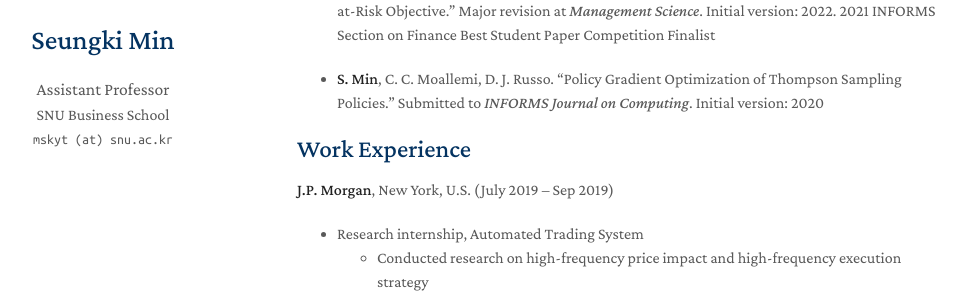
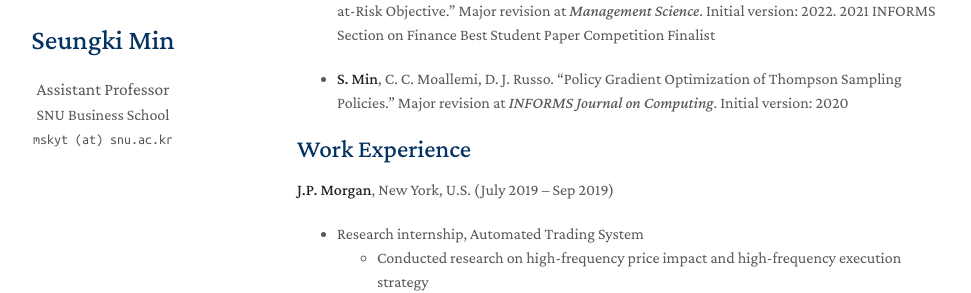
Before and after one commit to mskyt88/mskyt88.github.io, a Jekyll site: the page built from index.md, in a window 1280 px wide and 900 px high, scrolled down 894 px. Shown: the part 190-483 px from the top of the window, without its empty margins (173-1144 px from the left). Built offline with Jekyll 4.4.1, drawn with Linux system fonts in a browser that asks for light colours; a style sheet for code colours, icons or effects is not loaded; our own code applies the rules of GitHub Pages for plain Markdown files.

Commit message:
Update index.md

```diff
--- a/index.md
+++ b/index.md
@@ -27,7 +27,7 @@ I earned my undergraduate degree in Electrical Engineering from SNU and my Ph.D.
 
 - **S. Min**, C. Maglaras, C. C. Moallemi. "Risk-sensitive Optimal Execution via a Conditional Value-at-Risk Objective." Major revision at *Management Science*. Initial version: 2022. 2021 INFORMS Section on Finance Best Student Paper Competition Finalist
 
-- **S. Min**, C. C. Moallemi, D. J. Russo. "Policy Gradient Optimization of Thompson Sampling Policies." Submitted to *INFORMS Journal on Computing*. Initial version: 2020
+- **S. Min**, C. C. Moallemi, D. J. Russo. "Policy Gradient Optimization of Thompson Sampling Policies." Major revision at *INFORMS Journal on Computing*. Initial version: 2020
 
 
 ## Work Experience
```
